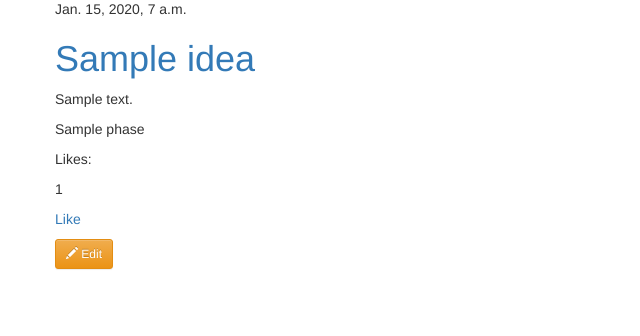
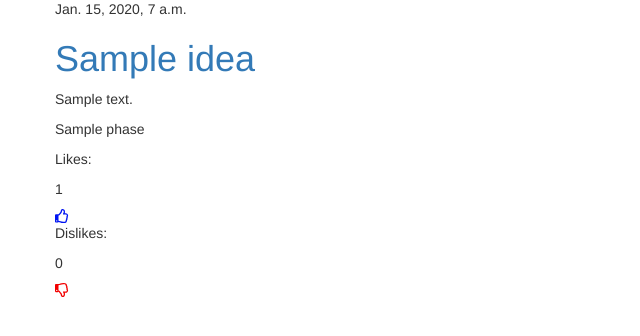
Before and after one commit to filhocf/ideax, a Django app: page / in a window 1280 px wide. Shown: the part 171-507 px from the top of the page, without its empty margins (0-640 px from the left). Run offline with Django 3.2, Linux system fonts and the light colour scheme; tables that the repository leaves empty hold one stand-in row (values such as "Sample post"); some libraries are stand-ins or nearby versions.

Commit message:
contagem dos votos populares

```diff
--- a/ideax/models.py
+++ b/ideax/models.py
@@ -44,8 +44,13 @@ class Idea(models.Model):
     author = models.ForeignKey('auth.User',on_delete=models.CASCADE)
     phase = models.ForeignKey(Phase,on_delete=models.PROTECT)
 
+    def count_popular_vote(self, like_boolean):
+        return self.popular_vote_set.filter(like=like_boolean).count()
+    def count_dislikes(self):
+        return self.count_popular_vote(False)
     def count_likes(self):
-        return self.popular_vote_set.filter(like=True).count()
+        return self.count_popular_vote(True)
+
 
 class Vote(models.Model):
     evaluation_item = models.ForeignKey(Evaluation_Item,on_delete=models.PROTECT)
--- a/ideax/static/css/blog.css
+++ b/ideax/static/css/blog.css
@@ -165,3 +165,15 @@ form table{
   }
 
 }
+
+.like {
+  color: #0014f2;
+}
+
+.dislike {
+  color: #f20000;
+}
+
+.activeVote {
+  font-weight: bold;
+}
--- a/ideax/static/js/idea.js
+++ b/ideax/static/js/idea.js
@@ -19,12 +19,30 @@ $("#modal-idea").on("submit", ".js-book-create-form", function () {
 });
 */
 
+function getCookie(name) {
+    var cookieValue = null;
+    if (document.cookie && document.cookie !== '') {
+        var cookies = document.cookie.split(';');
+        for (var i = 0; i < cookies.length; i++) {
+            var cookie = jQuery.trim(cookies[i]);
+            // Does this cookie string begin with the name we want?
+            if (cookie.substring(0, name.length + 1) === (name + '=')) {
+                cookieValue = decodeURIComponent(cookie.substring(name.length + 1));
+                break;
+            }
+        }
+    }
+    return cookieValue;
+}
+
 function openModal (url){
   $.ajax({
     url: url,
     type: 'get',
     dataType: 'json',
-    beforeSend: function (){
+    beforeSend: function (xhr, settings){
+      xhr.setRequestHeader("X-CSRFToken", getCookie('csrftoken'));
+
       $("#modal-idea").modal("show");
     },
     success: function (data){
@@ -33,16 +51,33 @@ function openModal (url){
   });
 }
 
-function vote(url, id){
+function vote(url, idLike, idDislike, aLike, aDislike){
+  var lin = $(this);
   $.ajax({
     url: url,
     type: 'get',
     dataType: 'json',
     success: function (data){
-      $(id).html(data.qtde_votes);
+      $(idLike).html(data.qtde_votes_likes);
+      $(idDislike).html(data.qtde_votes_dislikes);
+
+      if (data.class == null){
+        $(aLike).removeClass("fas");
+        $(aLike).addClass("far");
+        $(aDislike).removeClass("fas");
+        $(aDislike).addClass("far");
+      } else if (data.class == true){
+        $(aLike).addClass("fas");
+        $(aDislike).removeClass("fas");
+      }else {
+        $(aLike).removeClass("fas").addClass("far");
+        $(aDislike).addClass("fas");
+      }
     }
   });
 }
+
+
 
 $(function () {
 
@@ -99,7 +134,10 @@ $(function () {
   $(".js-create-idea").click(loadForm);
   $("#modal-idea-crud").on("submit", ".js-idea-create-form", saveForm);
 
-  $(".js-update-idea").click(loadForm);
+  $(document).on("click", ".js-update-idea", loadForm);
   $("#modal-idea-crud").on("submit", ".js-idea-update-form", saveForm);
 
+  $(document).on("click", ".js-remove-idea", loadForm);
+  $("#modal-idea-crud").on("submit", ".js-idea-remove-form", saveForm);
+
 });
--- a/ideax/templates/ideax/idea_list_loop.html
+++ b/ideax/templates/ideax/idea_list_loop.html
@@ -1,9 +1,17 @@
 {% for idea in ideas %}
     {% include 'ideax/includes/idea_detail.html' %}
 
-    <button type="button"
-        class="btn btn-warning btn-sm js-update-idea"
-        data-url="{% url 'idea_edit' pk=idea.pk %}">
-      <span class="glyphicon glyphicon-pencil"></span> Edit
-    </button>
+    {% if idea.id in ideas_created_by_me %}
+      <button type="button"
+          class="btn btn-warning btn-sm js-update-idea"
+          data-url="{% url 'idea_edit' pk=idea.pk %}">
+        <span class="glyphicon glyphicon-pencil"></span> Edit
+      </button>
+
+      <button type="button"
+        class="btn btn-danger btn-sm js-remove-idea"
+        data-url="{% url 'idea_remove' pk=idea.pk %}">
+        <span class="glyphicon glyphicon-trash"></span> Delete
+      </button>
+    {% endif%}
 {% endfor %}
--- a/ideax/templates/ideax/includes/idea_detail.html
+++ b/ideax/templates/ideax/includes/idea_detail.html
@@ -20,7 +20,22 @@
       {{ idea.count_likes }}
     </p>
 
-    <a onclick="vote('{% url 'like_ideia' pk=idea.pk %}', '.liked_idea_{{idea.id}}')" href="javascript:void(0)"> Like </a>
+    <a class="like" onclick="vote('{% url 'like_ideia' pk=idea.pk %}', '.liked_idea_{{idea.id}}', '.disliked_idea_{{idea.id}}', '#like_{{idea.id}}', '#dislike_{{idea.id}}')" href="javascript:void(0)">
+      <i class="far fa-thumbs-up" id="like_{{idea.id}}"></i>
+    </a>
+
+    <p>Dislikes:
+    </p>
+    <p class="disliked_idea_{{idea.id}}">
+      {{ idea.count_dislikes }}
+    </p>
+
+    <a class="dislike" onclick="vote('{% url 'dislike_ideia' pk=idea.pk %}', '.liked_idea_{{idea.id}}', '.disliked_idea_{{idea.id}}', '#like_{{idea.id}}', '#dislike_{{idea.id}}')" href="javascript:void(0)">
+      <i class="far fa-thumbs-down" id="dislike_{{idea.id}}" ></i>
+    </a>
+
+
+
     <p>
       {% if idea.id in ideas_liked %}
         GOSTEI
--- a/ideax/urls.py
+++ b/ideax/urls.py
@@ -17,5 +17,6 @@ urlpatterns = [
     path('criterion/new/', views.criterion_new, name='criterion_new'),
     path('criterion/<int:pk>/edit/', views.criterion_edit, name='criterion_edit'),
     path('criterion/<int:pk>/remove/', views.criterion_remove, name='criterion_remove'),
-    path('idea/<int:pk>/like/', views.like_popular_vote, name='like_ideia')
+    path('idea/<int:pk>/like/', views.like_popular_vote, name='like_ideia'),
+    path('idea/<int:pk>/dislike/', views.like_popular_vote, name='dislike_ideia')
 ]
--- a/ideax/views.py
+++ b/ideax/views.py
@@ -3,6 +3,8 @@ from django.shortcuts import render, get_object_or_404, redirect
 from django.utils import timezone
 from django.http import JsonResponse
 from django.template.loader import render_to_string
+from django.views.decorators.csrf import ensure_csrf_cookie, csrf_protect
+from django.views.decorators.http import require_http_methods
 
 from .models import Idea, Phase, Criterion,Popular_Vote
 from .forms import IdeaForm, PhaseForm, CriterionForm
@@ -10,7 +12,8 @@ from .forms import IdeaForm, PhaseForm, CriterionForm
 def idea_list(request):
     ideas = Idea.objects.order_by('creation_date')
     ideas_liked = get_ideas_liked(request)
-    return render(request, 'ideax/idea_list.html', {'ideas': ideas, 'ideas_liked' : list(ideas_liked), 'link_title': True})
+    ideas_created_by_me = get_ideas_created(request)
+    return render(request, 'ideax/idea_list.html', {'ideas': ideas, 'ideas_liked' : list(ideas_liked), 'link_title': True, 'ideas_created_by_me': ideas_created_by_me,})
 
 """
 def idea_detail(request, pk):
@@ -28,17 +31,16 @@ def idea_detail(request, pk):
 def save_idea(request, form, template_name):
     data = dict()
     if request.method == "POST":
-        form = IdeaForm(request.POST)
         if form.is_valid():
             idea = form.save(commit=False)
-            print (idea.id)
             idea.author = request.user
             idea.creation_date = timezone.now()
             idea.phase= Phase.objects.get(name='Crescendo')
             idea.save()
             data['form_is_valid'] = True
             ideas = Idea.objects.order_by('creation_date')
-            data['html_idea_list'] = render_to_string('ideax/idea_list_loop.html', {'ideas': ideas, 'link_title': True,})
+            ideas_created_by_me = get_ideas_created(request)
+            data['html_idea_list'] = render_to_string('ideax/idea_list_loop.html', {'ideas': ideas, 'link_title': True, 'ideas_created_by_me': ideas_created_by_me,})
         else:
             data['form_is_valid'] = False
 
@@ -54,7 +56,10 @@ def idea_new(request):
     else:
         form = IdeaForm()
 
-    return save_idea(request, form, 'ideax/includes/partial_idea_create.html')
+    if request.is_ajax():
+        return save_idea(request, form, 'ideax/includes/partial_idea_create.html')
+    else:
+        return redirect('idea_list')
 
 @login_required
 def idea_edit(request, pk):
@@ -79,8 +84,18 @@ def idea_publish(request, pk):
 @login_required
 def idea_remove(request, pk):
     idea = get_object_or_404(Idea, pk=pk)
-    idea.delete()
-    return redirect('idea_list')
+    data = dict()
+    if request.method == 'POST':
+        idea.delete()
+        data['form_is_valid'] = True
+        ideas = Idea.objects.order_by('creation_date')
+        ideas_created_by_me = get_ideas_created(request)
+        data['html_idea_list'] = render_to_string('ideax/idea_list_loop.html', {'ideas': ideas, 'link_title': True, 'ideas_created_by_me': ideas_created_by_me,})
+    else:
+        context = {'idea' : idea}
+        data['html_form'] = render_to_string('ideax/includes/partial_idea_remove.html', context, request=request,)
+
+    return JsonResponse(data)
 
 @login_required
 def phase_new(request):
@@ -161,15 +176,23 @@ def like_popular_vote(request, pk):
     vote = Popular_Vote.objects.filter(voter=request.user,idea__pk=pk)
 
     idea_ = Idea.objects.get(pk=pk)
+    like_boolean =  request.path.split("/")[3] == "like"
 
     if vote.count() == 0:
-        like = Popular_Vote(like=True,voter=request.user,voting_date=timezone.now(),idea=idea_)
+        like = Popular_Vote(like=like_boolean,voter=request.user,voting_date=timezone.now(),idea=idea_)
         like.save()
     else:
-        vote.delete()
+        if vote[0].like == like_boolean:
+            vote.delete()
+            like_boolean = None
+        else:
+            vote.update(like=like_boolean)
+
 
     data = dict()
-    data['qtde_votes'] = idea_.count_likes()
+    data['qtde_votes_likes'] = idea_.count_likes()
+    data['qtde_votes_dislikes'] = idea_.count_dislikes()
+    data['class'] = like_boolean
 
     return JsonResponse(data)
 
@@ -179,3 +202,11 @@ def get_ideas_liked(request):
         ideas_liked = Popular_Vote.objects.filter(voter=request.user).values_list('idea_id',flat=True)
 
     return ideas_liked
+
+
+def get_ideas_created(request):
+    ideas_created = []
+    if request.user.is_authenticated:
+        ideas_created = Idea.objects.filter(author=request.user).values_list('id',flat=True)
+
+    return ideas_created
```
